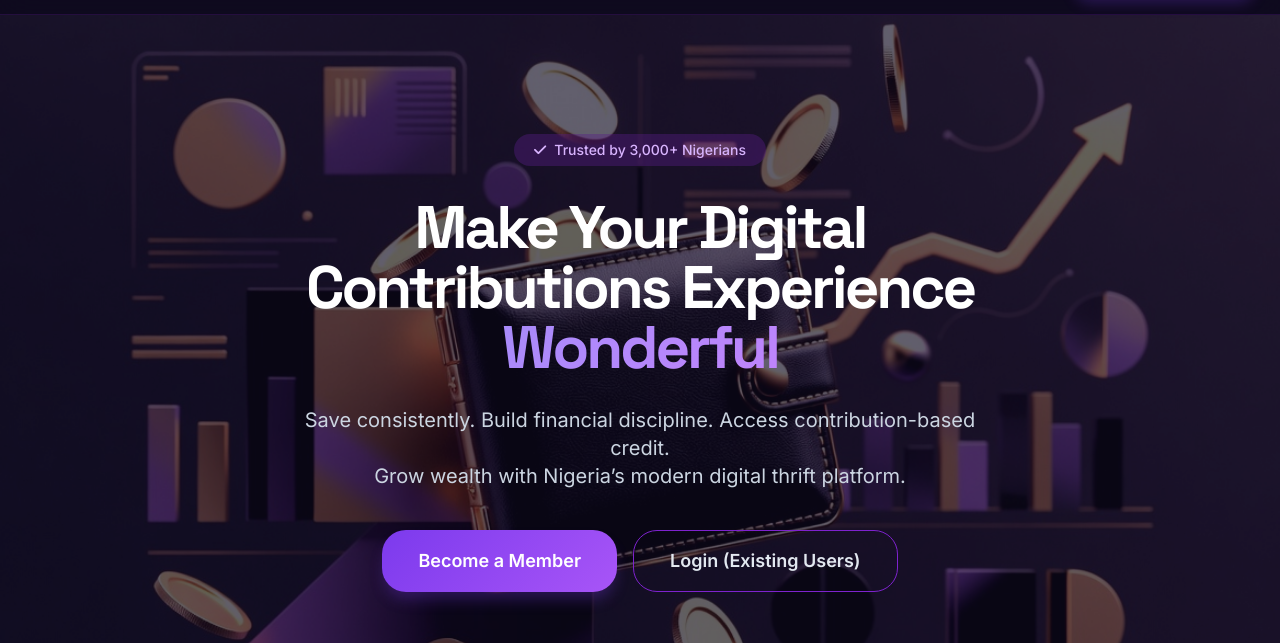
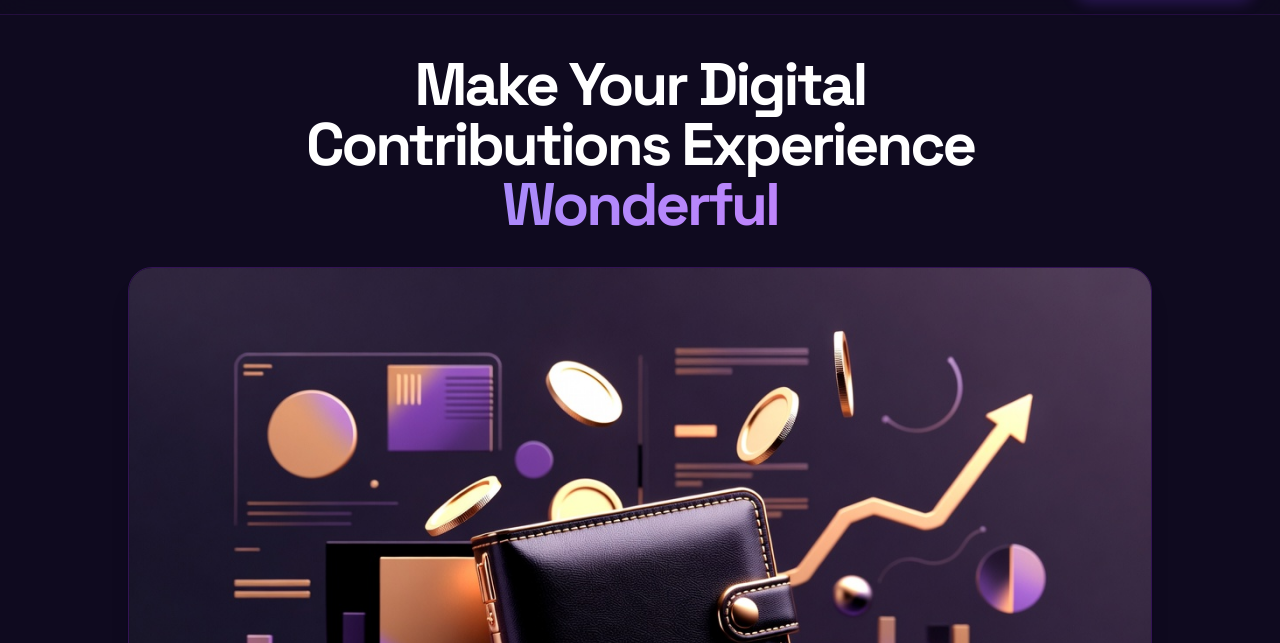
Before and after one commit to redsonQ/Twitha-contributions-, a plain HTML site: page index.html in a window 1280 px wide. Shown: the part 65-708 px from the top of the page. Drawn offline with nearby package versions, Linux system fonts and the light colour scheme.

Commit message:
Refactor hero section and update content
Removed duplicate hero banner section and updated content.

```diff
--- a/index.html
+++ b/index.html
@@ -140,34 +140,35 @@
             </div>
         </div>
     </div>
+<!-- HERO -->
+<section id="home" class="max-w-6xl mx-auto px-6 pt-10 pb-16 text-center">
 
-    <!-- HERO BANNER -->
-    <!-- HERO BANNER -->
-<section id="home" class="relative min-h-[90vh] flex items-center justify-center overflow-hidden">
-    <!-- Background Banner Image -->
-    <div class="absolute inset-0 bg-cover bg-center"
-         style="background-image: url('image-2.jpg');">
-        <!-- Dark overlay for better text readability -->
-        <div class="absolute inset-0 bg-[#0f0a1f]/65"></div>
+    <!-- Headline -->
+    <h1 class="text-5xl md:text-6xl leading-[1.05] tracking-tighter font-bold heading-font mb-8 text-white">
+        Make Your Digital<br>Contributions Experience<br>
+        <span class="premium-gradient">Wonderful</span>
+    </h1>
+
+    <!-- Banner Image -->
+    <div class="mb-10">
+        <img src="image-2.jpg"
+             alt="Twitha Contribution+ Banner"
+             class="w-full max-w-5xl mx-auto rounded-3xl shadow-xl border border-purple-800/40">
     </div>
 
-    <!-- Hero Content -->
-    <div class="relative z-10 max-w-5xl mx-auto px-6 text-center pt-10 pb-16">
-        <div class="inline-flex items-center gap-x-2 px-5 py-1.5 rounded-3xl bg-purple-900/40 text-purple-300 text-sm font-medium mb-8">
+    <!-- Trusted by badge -->
+    <div class="inline-flex items-center gap-x-2 px-5 py-1.5 rounded-3xl bg-purple-900/30 text-purple-300 text-sm font-medium mb-6">
         <i class="fa-solid fa-check"></i>
         <span>Trusted by 3,000+ Nigerians</span>
     </div>
 
-        <h1 class="text-5xl md:text-6xl leading-[1.05] tracking-tighter font-bold heading-font mb-7 text-white">
-            Make Your Digital<br>Contributions Experience<br>
-            <span class="premium-gradient">Wonderful</span>
-        </h1>
-
+    <!-- Description -->
     <p class="max-w-2xl mx-auto text-xl text-slate-300 mb-10">
         Save consistently. Build financial discipline. Access contribution-based credit.<br>
         Grow wealth with Nigeria’s modern digital thrift platform.
     </p>
 
+    <!-- Buttons -->
     <div class="flex flex-col sm:flex-row gap-4 justify-center">
         <button onclick="showRegisterModal()"
                 class="px-9 py-4 text-lg font-semibold rounded-3xl purple-btn text-white flex items-center justify-center gap-x-3">
@@ -177,7 +178,6 @@
                 class="px-9 py-4 text-lg font-semibold rounded-3xl border border-purple-700 hover:bg-purple-900/20 transition-all">
             Login (Existing Users)
         </button>
-        </div>
     </div>
 </section>
 
```
Lines whose indentation alone changed are shown as unchanged.
